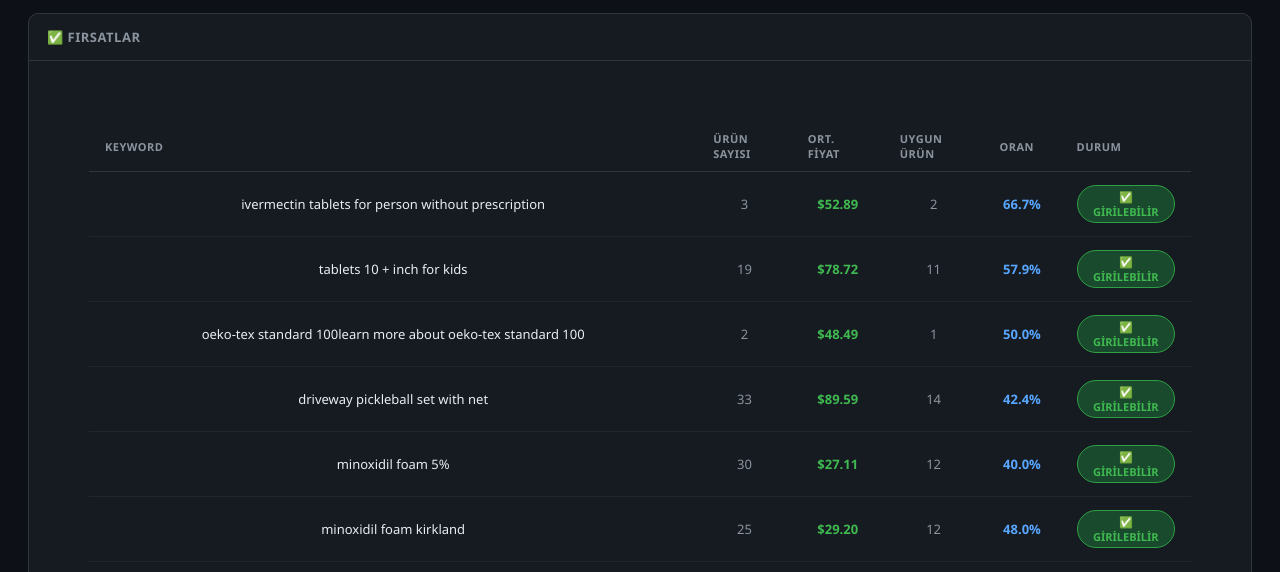
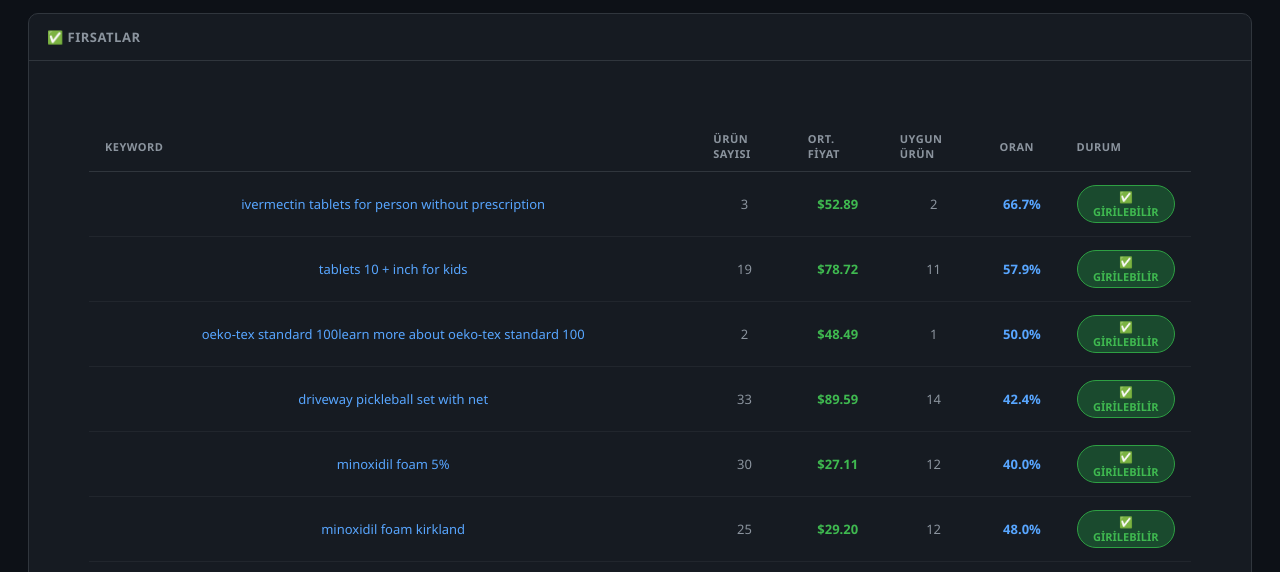
Before and after one commit to furkanarslan3445-coder/amazon-pl-research, a plain HTML site: page docs/index.html in a window 1280 px wide. Shown: the part 200-772 px from the top of the page. Drawn offline with Linux system fonts and the light colour scheme.

Commit message:
keyword amazon linki eklendi

```diff
--- a/docs/index.html
+++ b/docs/index.html
@@ -131,7 +131,7 @@
 
       const rows = [...data].reverse().map(o => `
         <tr>
-          <td class="kw">${o.keyword}</td>
+          <td class="kw"><a href="https://www.amazon.com/s?k=${encodeURIComponent(o.keyword)}" target="_blank" style="color:#58a6ff;text-decoration:none;">${o.keyword}</a></td>
           <td>${o.product_count}</td>
           <td class="price">${o.avg_price}</td>
           <td>${o.opportunity_count}</td>
```
